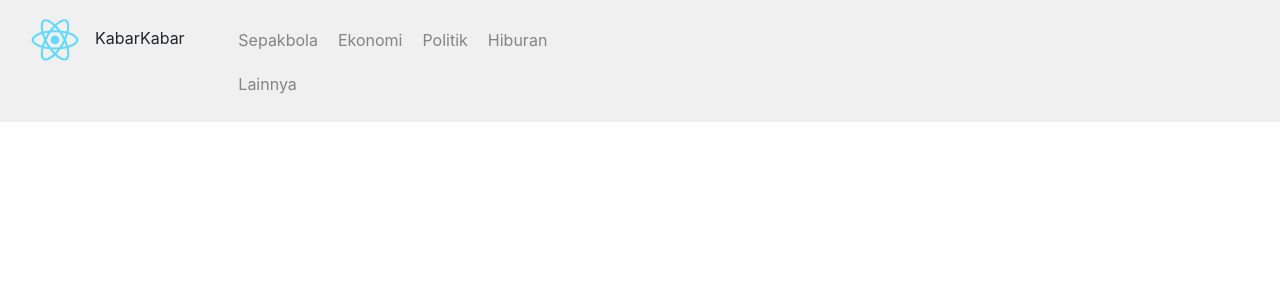
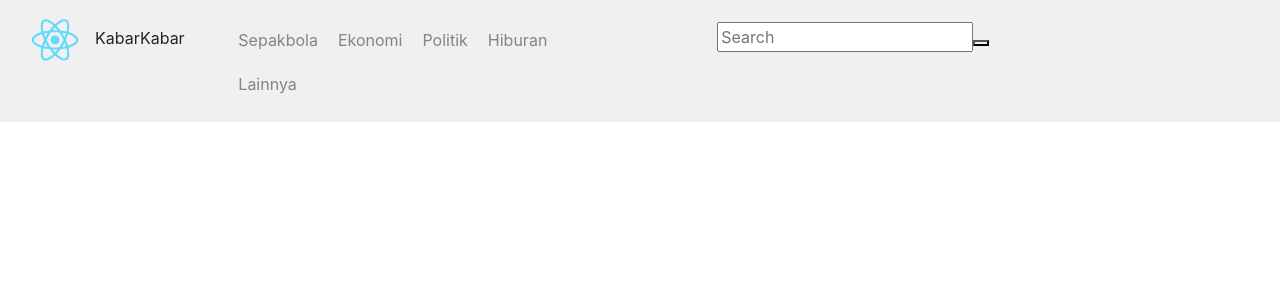
Before and after one commit to garryarielcussoy/challenge_react, a React (Create React App) app in the folder blogs_listing/: page / in a window 1280 px wide. Shown: the top 300 px of the page. Built offline with nearby package versions, Linux system fonts and the light colour scheme.

Commit message:
Add search img

```diff
--- a/blogs_listing/src/components/Header.js
+++ b/blogs_listing/src/components/Header.js
@@ -2,6 +2,7 @@ import React from 'react'
 import '../styles/bootstrap.min.css'
 import '../styles/main.css'
 import reactLogo from '../img/logo.svg'
+import {SearchBar} from './SearchBar'
 
 export class Header extends React.Component {
     render(){
@@ -22,7 +23,9 @@ export class Header extends React.Component {
                                 <li>Lainnya</li>
                             </ul>
                         </div>
-                        <div className='col-4'></div>
+                        <div className='col-4'>
+                            <SearchBar />
+                        </div>
                         <div className='col-2'></div>
                     </div>
                 </div>
--- a/blogs_listing/src/components/SearchBar.js
+++ b/blogs_listing/src/components/SearchBar.js
@@ -0,0 +1,16 @@
+import React from 'react'
+import '../styles/bootstrap.min.css'
+import '../styles/main.css'
+
+export class SearchBar extends React.Component {
+    render(){
+        return (
+            <div className="search-bar">
+                <form>
+                    <input type="text" placeholder="Search"></input>
+                    <button type="submit"></button>
+                </form>
+            </div>
+        )
+    }
+}
--- a/blogs_listing/src/styles/main.css
+++ b/blogs_listing/src/styles/main.css
@@ -18,3 +18,8 @@ header{
     padding: 10px;
     color: rgba(105, 105, 105, 0.8);
 }
+
+.search-bar{
+    margin-top: 22px;
+    text-align: center;
+}
```
Also changed, not shown: blogs_listing/src/img/search.png (added).
